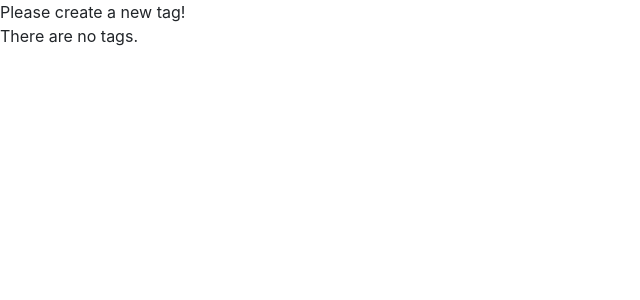
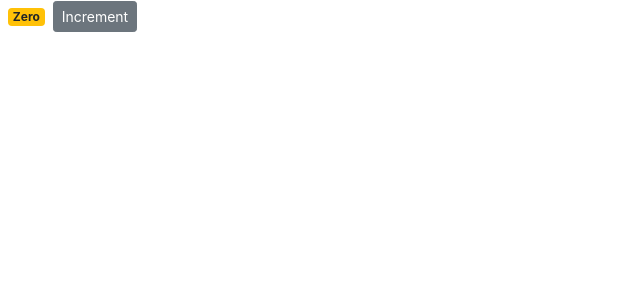
Before and after one commit to bholmdev/mosh-counter-app, a React (Create React App) app: page / in a window 1280 px wide. Shown: the top 300 px of the page, without its empty margins (0-640 px from the left). Built offline with nearby package versions, Linux system fonts and the light colour scheme.

Commit message:
Handling Events

```diff
--- a/src/components/counter.jsx
+++ b/src/components/counter.jsx
@@ -3,22 +3,35 @@
 class Counter extends Component {
     state = {
         count: 0,
-        tags: []
     };
 
-    renderTags() {
-        if (this.state.tags.length === 0) return <p>There are no tags.</p>;
-
-        return this.state.tags.map(tag => <li key={tag}>{tag}</li>);
+    handleIncrement() {
+        console.log("Increment Clicked", this.state.count);
     }
 
     render() {
         return (
             <div>
-                {this.state.tags.length === 0 && "Please create a new tag!"}
-                {this.renderTags()}
+                <span className={this.getBadgeClasses()}>{this.formatCount()}</span>
+                <button
+                    onClick={this.handleIncrement}
+                    className="btn btn-secondary btn-sm"
+                >
+                    Increment
+                </button>
             </div>
         );
+    }
+
+    getBadgeClasses() {
+        let classes = "badge m-2 badge-";
+        classes += this.state.count === 0 ? "warning" : "primary";
+        return classes;
+    }
+
+    formatCount() {
+        const { count } = this.state;
+        return count === 0 ? "Zero" : count;
     }
 }
 
```
